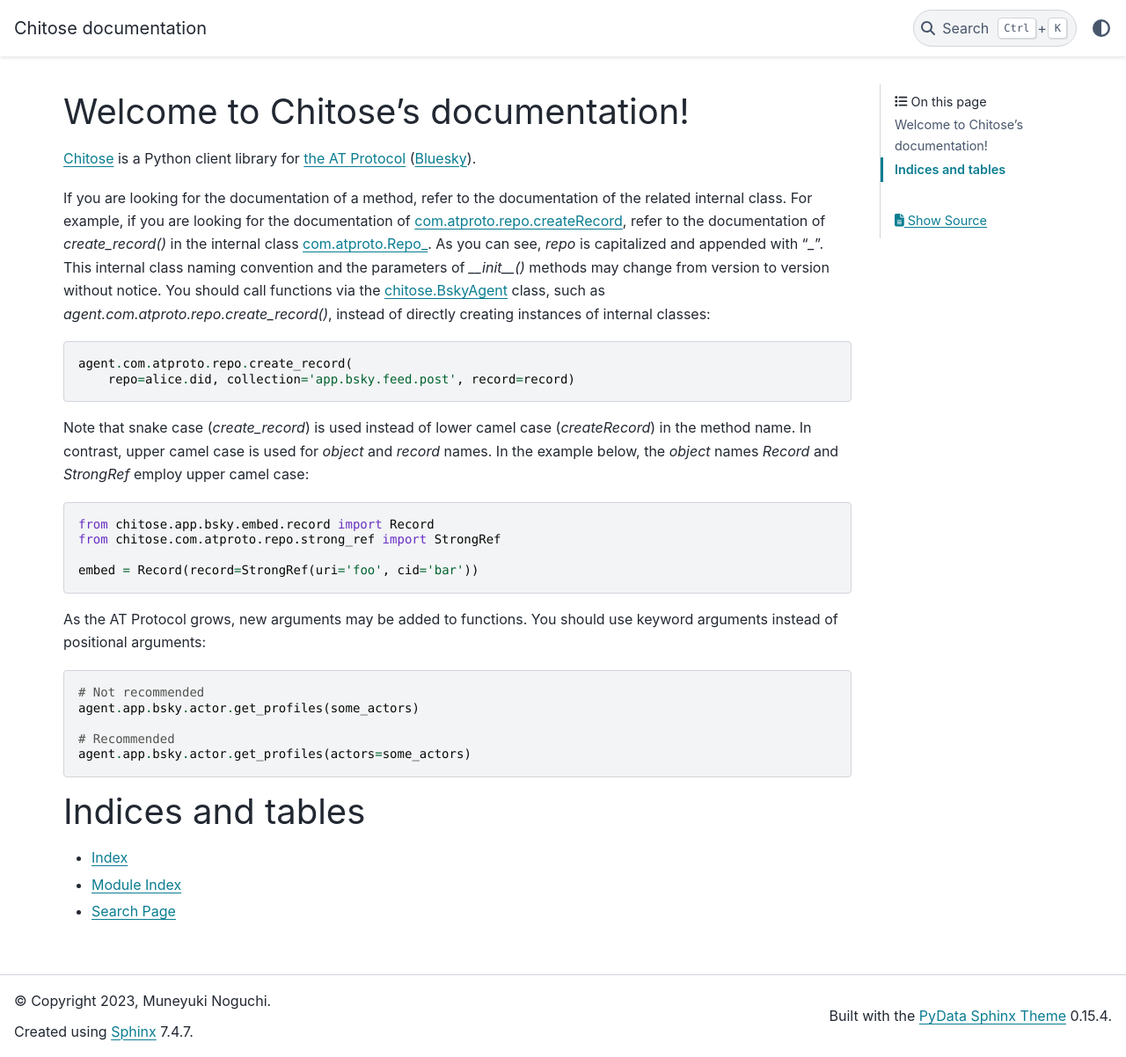
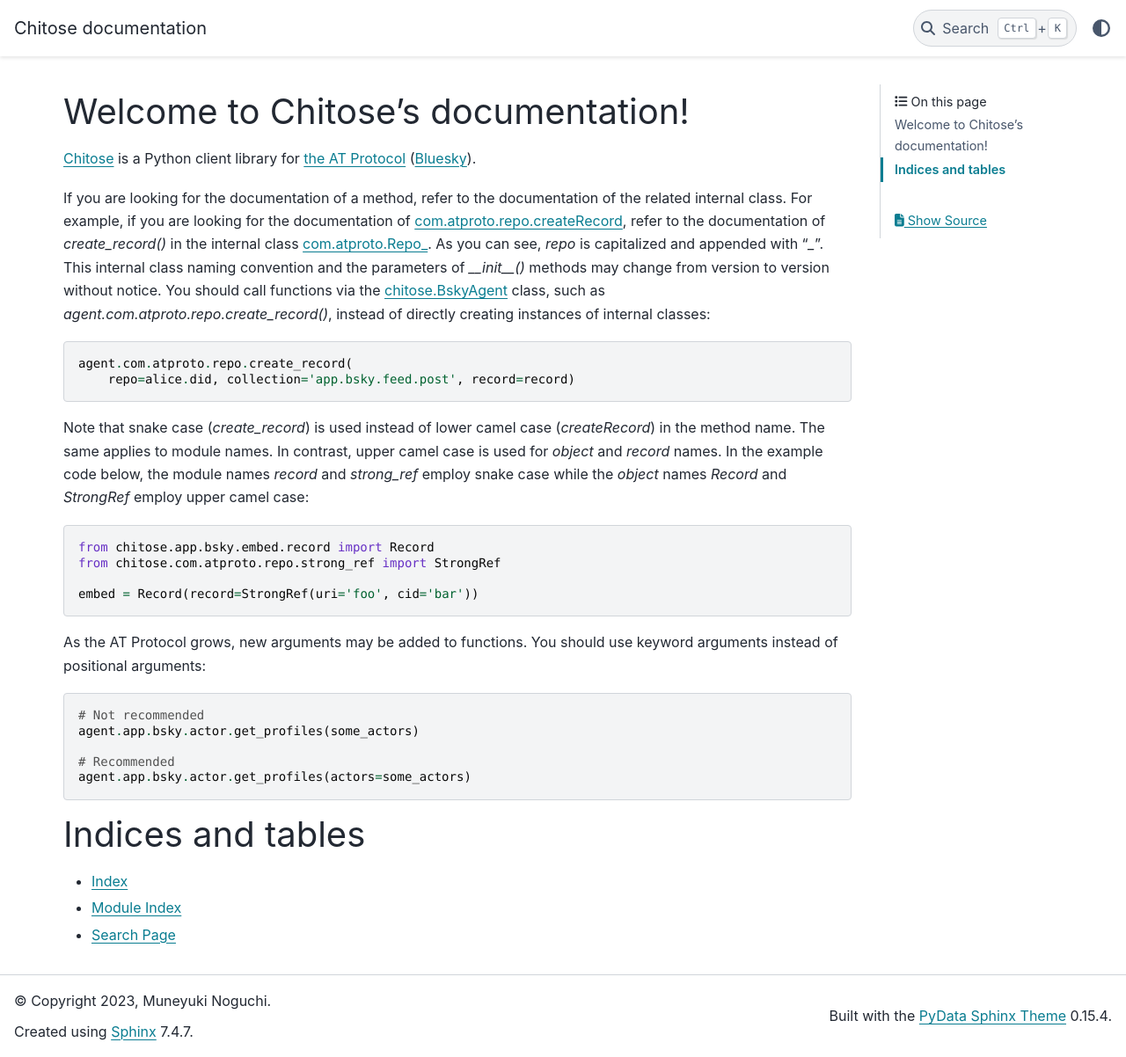
Before and after one commit to mnogu/chitose, a Sphinx documentation site: the page built from docs/source/index.rst, in a window 1280 px wide and 1202 px high. Shown: the whole window at 88% size. Built offline with Sphinx 7.4.7 and the PyData theme 0.15.4, drawn with Linux system fonts in a browser that asks for light colours.

Commit message:
Add a note on module names

```diff
--- a/docs/source/index.rst
+++ b/docs/source/index.rst
@@ -16,7 +16,7 @@
    agent.com.atproto.repo.create_record(
        repo=alice.did, collection='app.bsky.feed.post', record=record)
 
-Note that snake case (`create_record`) is used instead of lower camel case (`createRecord`) in the method name. In contrast, upper camel case is used for `object` and `record` names. In the example below, the `object` names `Record` and `StrongRef` employ upper camel case:
+Note that snake case (`create_record`) is used instead of lower camel case (`createRecord`) in the method name. The same applies to module names. In contrast, upper camel case is used for `object` and `record` names. In the example code below, the module names `record` and `strong_ref` employ snake case while the `object` names `Record` and `StrongRef` employ upper camel case:
 
 .. code-block:: python
 
```
